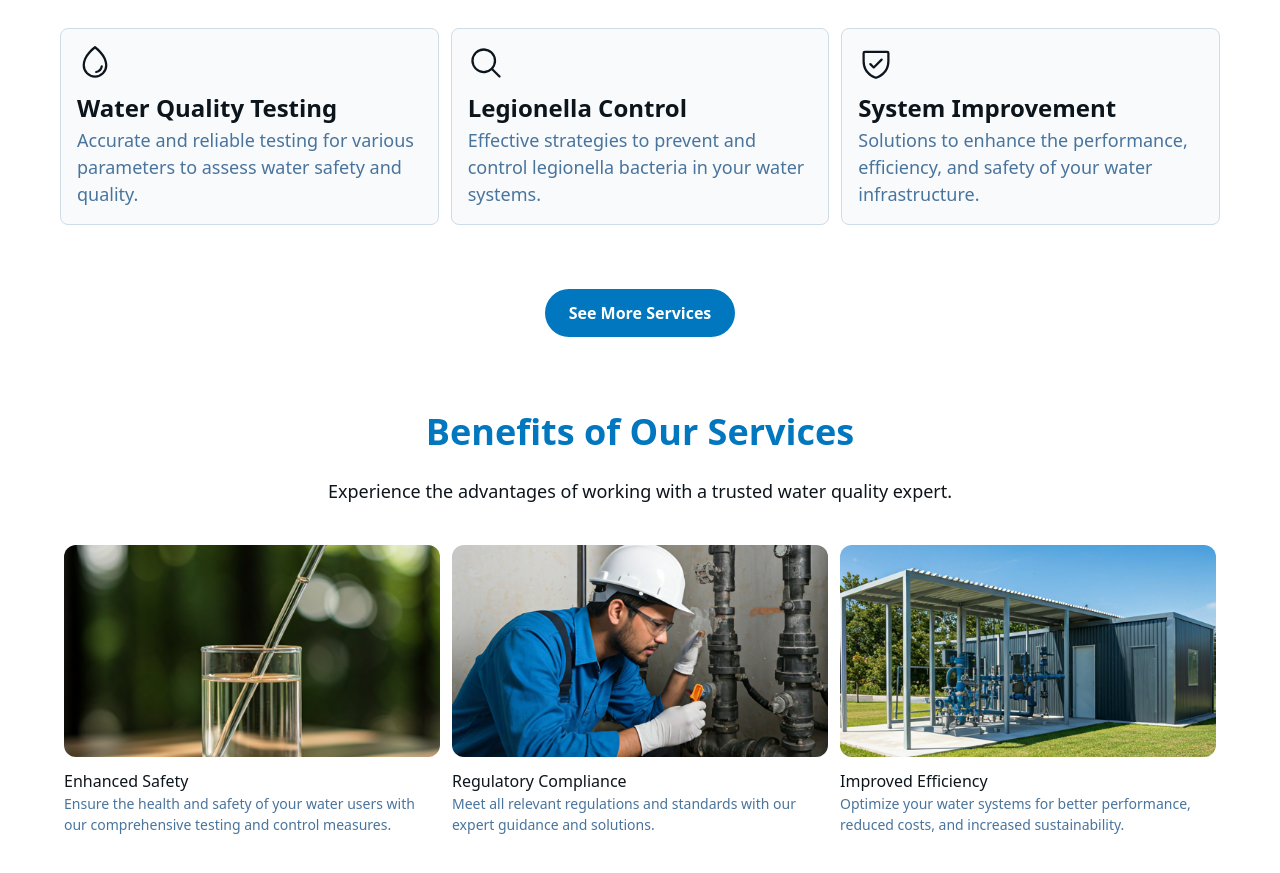
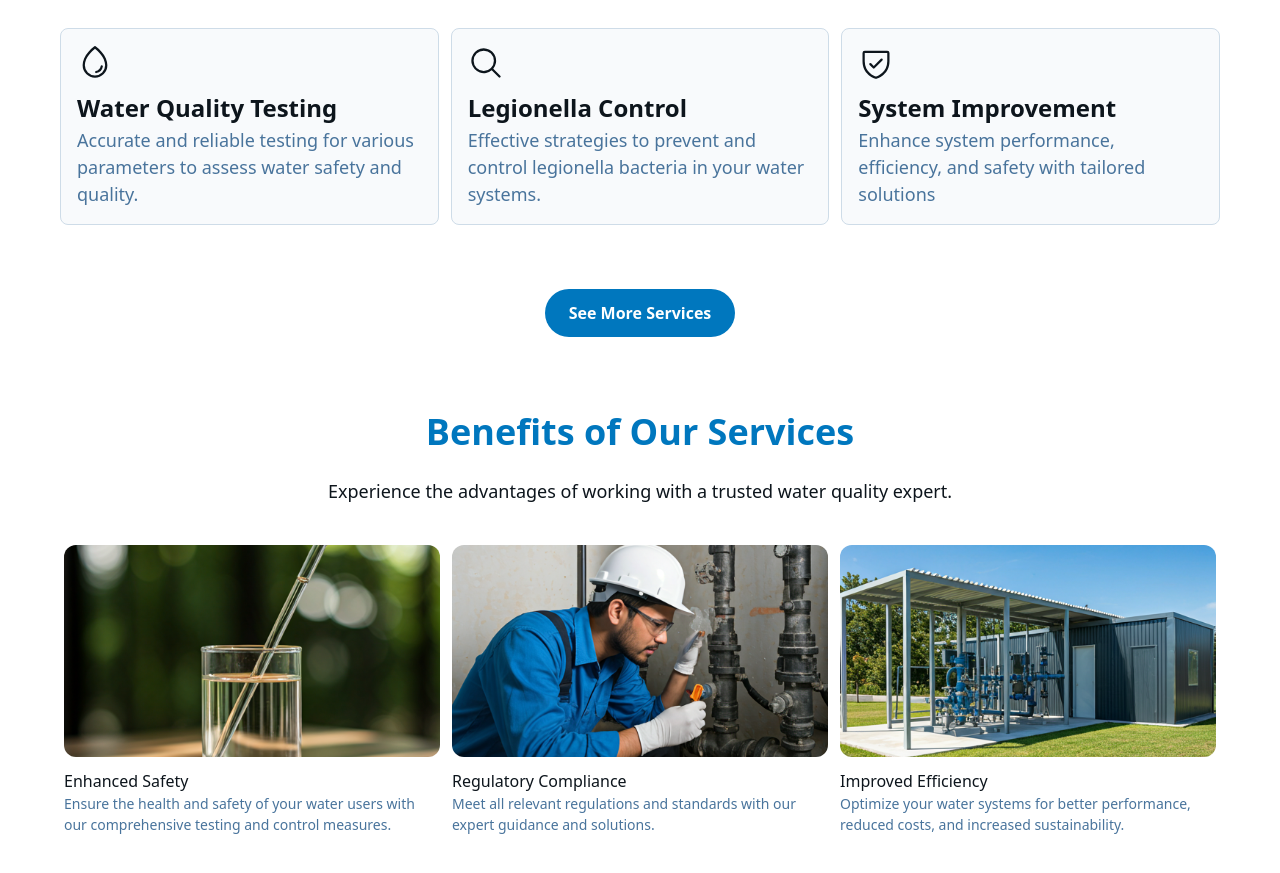
Before and after one commit to AspireCode-droid/WaterCheck, a website built with Vite: page index.html in a window 1280 px wide. Shown: the part 840-1713 px from the top of the page. Built offline with nearby package versions, Linux system fonts and the light colour scheme.

Commit message:
Update index.html

```diff
--- a/index.html
+++ b/index.html
@@ -140,7 +140,7 @@
               </div>
               <div class="flex flex-col gap-1">
                 <h3 class="text-[#0d151c] text-2xl font-bold leading-tight">System Improvement</h3>
-                <p class="text-[#49749c] text-lg font-normal leading-normal">Solutions to enhance the performance, efficiency, and safety of your water infrastructure.</p>
+                <p class="text-[#49749c] text-lg font-normal leading-normal">Enhance system performance, efficiency, and safety with tailored solutions</p>
               </div>
             </article>
           </div>
```
